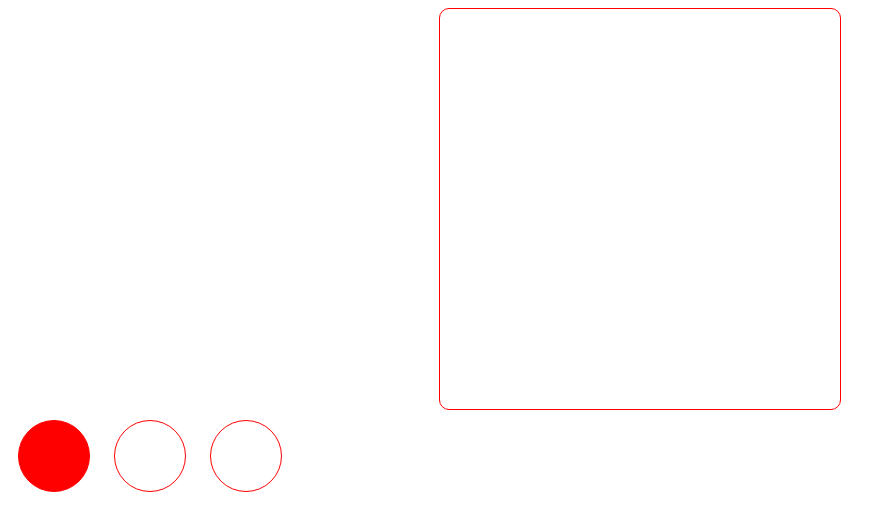
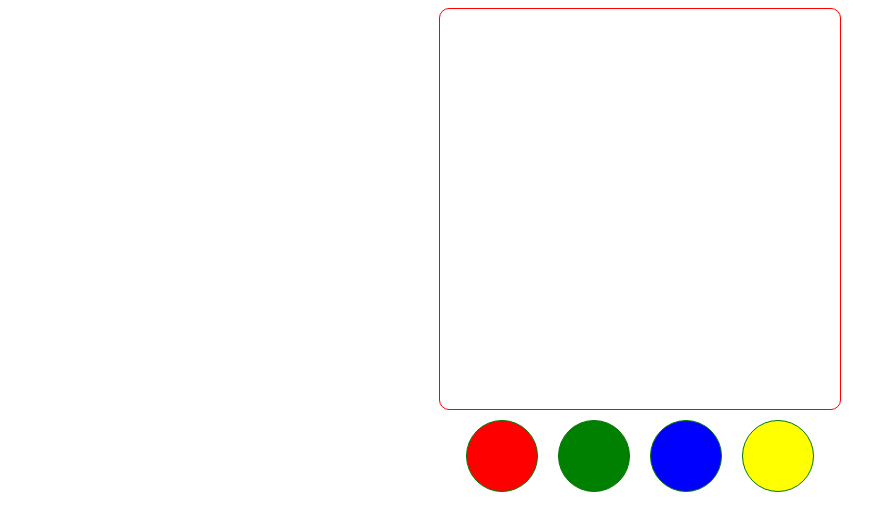
Before and after one commit to Lillianleykin22/squares.2, a plain HTML site: page squares.html in a window 1280 px wide. Shown: the whole page, without its empty margins (0-886 px from the left). Drawn offline with Linux system fonts and the light colour scheme.

Commit message:
משחק צבעים עם ערבובים צבעים

```diff
--- a/squares.html
+++ b/squares.html
@@ -27,19 +27,37 @@
         width: 100%;
         text-align: center;
     }
-
+    .btn{
+        width: 70px;
+        height: 70px;
+        border: 1px solid #027602;
+        border-radius: 50%;
+        display: inline-block;
+        margin: 10px;
+    }
 </style>
 <body>
 <div class = "main_color" id = "bigScreen"></div>
-<div class = "container"></div>
-<div class = "btn" style = "background-color:red" ></div>
-<div class = "btn"></div>
-<div class = "btn"></div>
-</div>
+<div class = "container" id = "container"></div>
 <script>
-    function setBigRed() {
+    function setBig(color) {
         let screen = document.getElementById("bigScreen")
-        screen.style.backgroundColor = "red";
+        screen.style.backgroundColor = color;
+    }
+    let colors = ["red", "green", "blue", "yellow"];
+    for(let clr of colors){
+        //create div
+        let btn = document.createElement("div");
+        //add class (btn) to div
+        btn.classList.add("btn");
+        //add style (background-color) to div
+        btn.style.backgroundColor = clr;
+        //add onclick event listener to div
+       btn.addEventListener("click", function(){
+           setBig(clr);
+       });
+        //append div to container
+        document.getElementById("container").appendChild(btn);
     }
 </script>
 </body>
```
